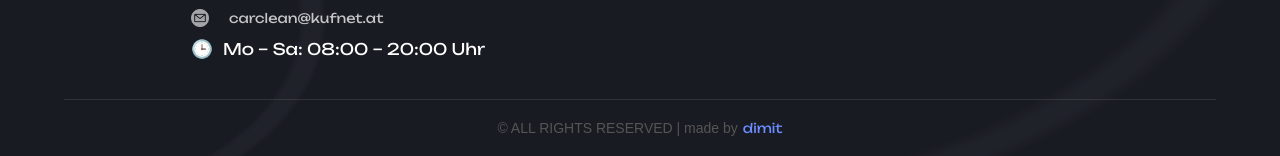
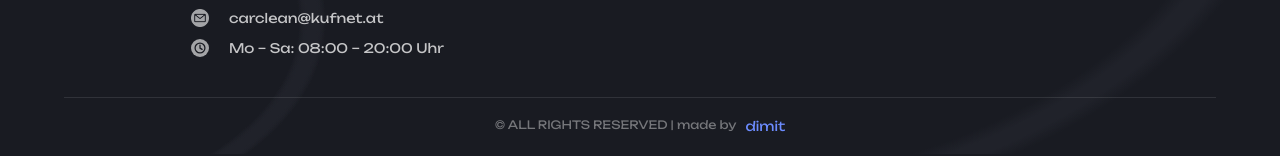
Before and after one commit to milosdimi/carclean, a plain HTML site: page index.html in a window 1280 px wide. Shown: the part 6979-7135 px from the top of the page. Drawn offline with Linux system fonts and the light colour scheme.

Commit message:
fix: Footer – Uhr-Icon im Stil der anderen Icons, Kontaktliste am Handy sauber ausgerichtet

```diff
--- a/index.html
+++ b/index.html
@@ -647,7 +647,7 @@
                 </span>
               </li>
               <li>
-                <i class="footer-emoji" aria-hidden="true">🕒</i>
+                <i><img src="./img/clock.svg" alt="Uhr-Icon" /></i>
                 <span class="contact-text">Mo – Sa: 08:00 – 20:00 Uhr</span>
               </li>
             </ul>
--- a/style.css
+++ b/style.css
@@ -2514,12 +2514,6 @@ a:hover {
   .open-status.is-open::before { animation: none; }
 }
 
-/* Emoji-Icon im Footer statt Bild */
-.footer-emoji {
-  font-style: normal;
-  font-size: 1.1rem;
-  line-height: 1;
-}
 
 /* Social Buttons */
 .contact-socials {
@@ -2576,8 +2570,11 @@ a:hover {
 /* Legacy footer helpers */
 .copyright {
   text-align: center;
-  font: 200 14px "Oswald", sans-serif;
-  color: #555;
+  /* vorher "Oswald" – die Schrift wird nirgends geladen, darum kam Arial */
+  font-family: "Unbounded", sans-serif;
+  font-size: 0.72rem;
+  color: rgba(255, 255, 255, 0.4);
+  gap: 4px;
   display: flex;
   justify-content: center;
 }
@@ -2901,6 +2898,12 @@ hr {
   width: 18px;
   height: 18px;
   filter: invert(1) opacity(0.6);
+}
+
+/* Footer: Text ohne Link (z.B. Öffnungszeiten) im gleichen Stil wie die Links */
+.footer .contact-text {
+  color: rgba(255, 255, 255, 0.75);
+  font-size: 0.82rem;
 }
 
 .contact-text a {
@@ -3496,8 +3499,14 @@ p {
     justify-content: center;
   }
 
+  /* Block mittig, Zeilen darin LINKS ausgerichtet -> Icons und Texte stehen genau untereinander */
+  .footer .contact-list {
+    width: fit-content;
+    margin: 0 auto;
+  }
+
   .footer .contact-list li {
-    justify-content: center;
+    justify-content: flex-start;
   }
 
   .social-media-list {
```
Also changed, not shown: 404.html (+1 -1 lines), datenschutz.html (+1 -1 lines), galerie.html (+1 -1 lines), impressum.html (+1 -1 lines), kfz-reinigung.html (+1 -1 lines), lackpolitur.html (+1 -1 lines), motorreinigung.html (+1 -1 lines), send_mail.html (+1 -1 lines), versiegelung.html (+1 -1 lines), vornach.html (+1 -1 lines), img/clock.svg (added).
